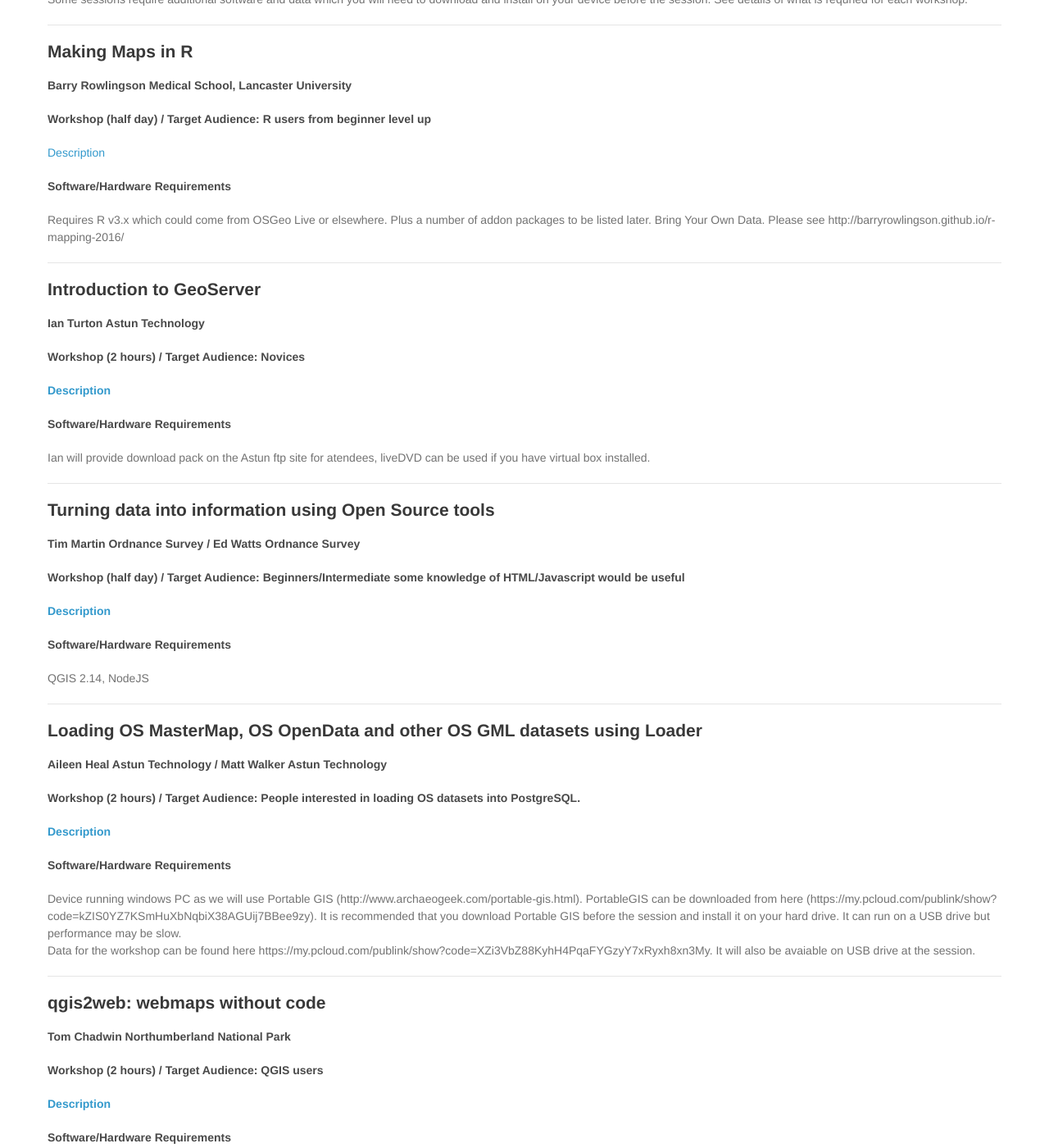
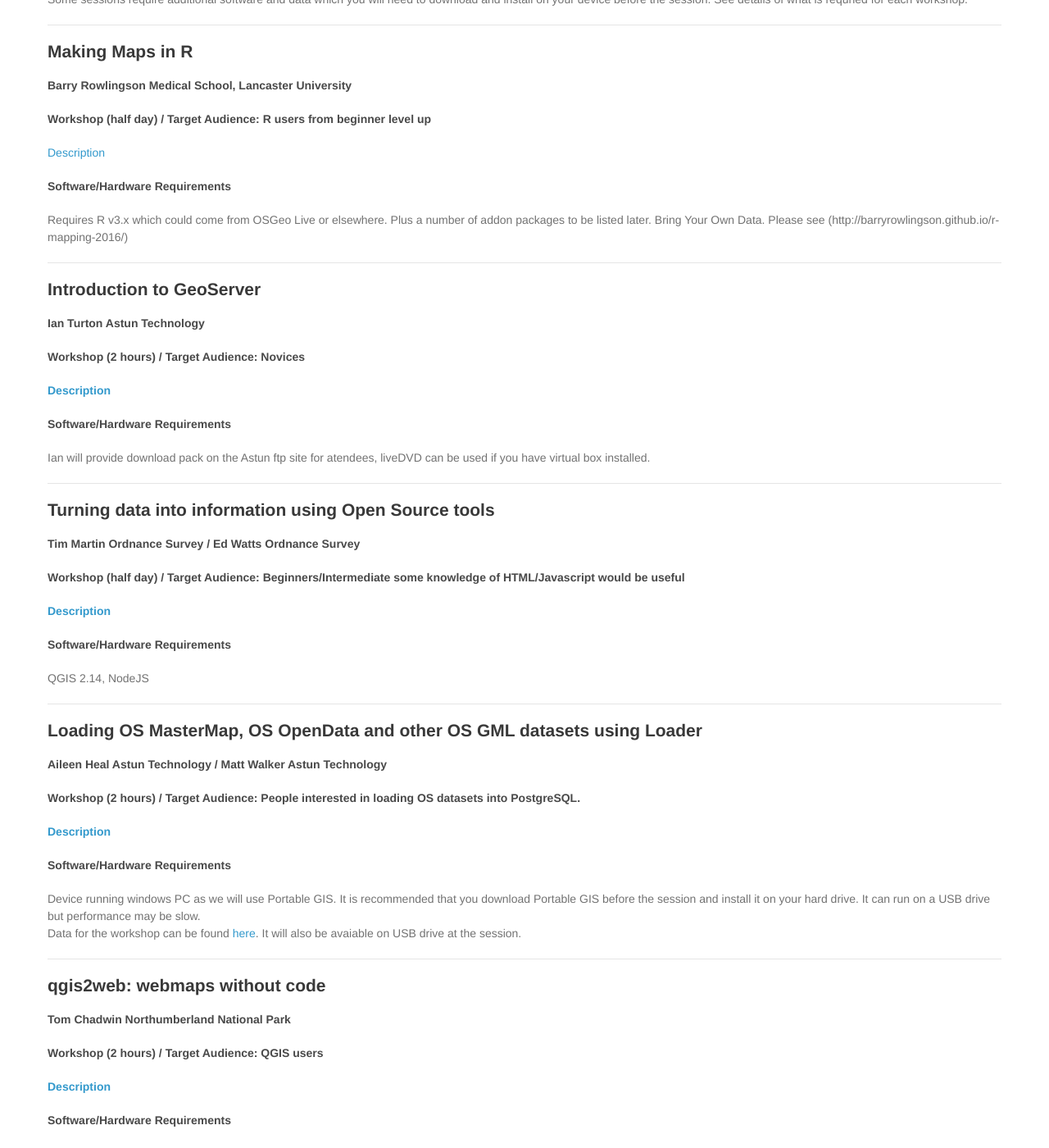
Before and after one commit to walkermatt/aileenh.github.io, a Jekyll site: the page built from foss4guk-workshop-requirements.md, in a window 1280 px wide and 1400 px high, scrolled down 204 px. Shown: the whole window at 82% size. Built offline with Jekyll 4.4.1, drawn with Linux system fonts in a browser that asks for light colours.

Commit message:
Update foss4guk-workshop-requirements.md

```diff
--- a/foss4guk-workshop-requirements.md
+++ b/foss4guk-workshop-requirements.md
@@ -23,7 +23,7 @@
 
 #### Software/Hardware Requirements ####
 
-Requires R v3.x which could come from OSGeo Live or elsewhere. Plus a number of addon packages to be listed later. Bring Your Own Data. Please see http://barryrowlingson.github.io/r-mapping-2016/
+Requires R v3.x which could come from OSGeo Live or elsewhere. Plus a number of addon packages to be listed later. Bring Your Own Data. Please see (http://barryrowlingson.github.io/r-mapping-2016/)
 
 - - -
 
@@ -62,10 +62,9 @@
 #### [Description](http://uk.osgeo.org/foss4guk2016/abstracts.html#loading-os-mastermap-os-opendata-and-other-os-gml-datasets-using-loader) ####
 
 #### Software/Hardware Requirements ####
-Device running windows PC as we will use Portable GIS (http://www.archaeogeek.com/portable-gis.html).
-PortableGIS can be downloaded from here (https://my.pcloud.com/publink/show?code=kZIS0YZ7KSmHuXbNqbiX38AGUij7BBee9zy).
+Device running windows PC as we will use Portable GIS.
 It is recommended that you download Portable GIS before the session and install it on your hard drive. It can run on a USB drive but performance may be slow. <br>
-Data for the workshop can be found here https://my.pcloud.com/publink/show?code=XZi3VbZ88KyhH4PqaFYGzyY7xRyxh8xn3My. It will also be avaiable on USB drive at the session.
+Data for the workshop can be found [here](https://my.pcloud.com/publink/show?code=XZi3VbZ88KyhH4PqaFYGzyY7xRyxh8xn3My). It will also be avaiable on USB drive at the session.
 
 - - -
 
```
